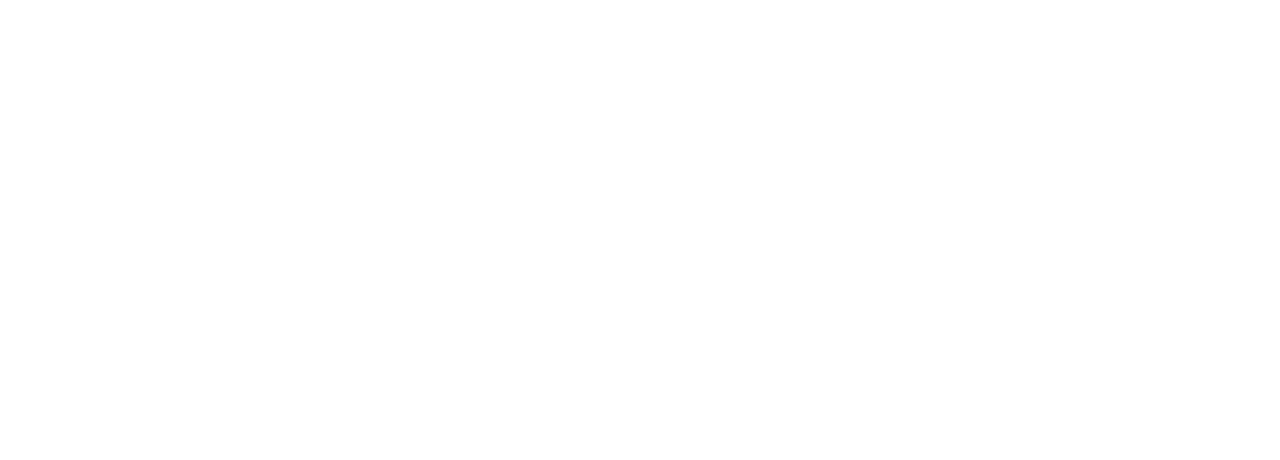
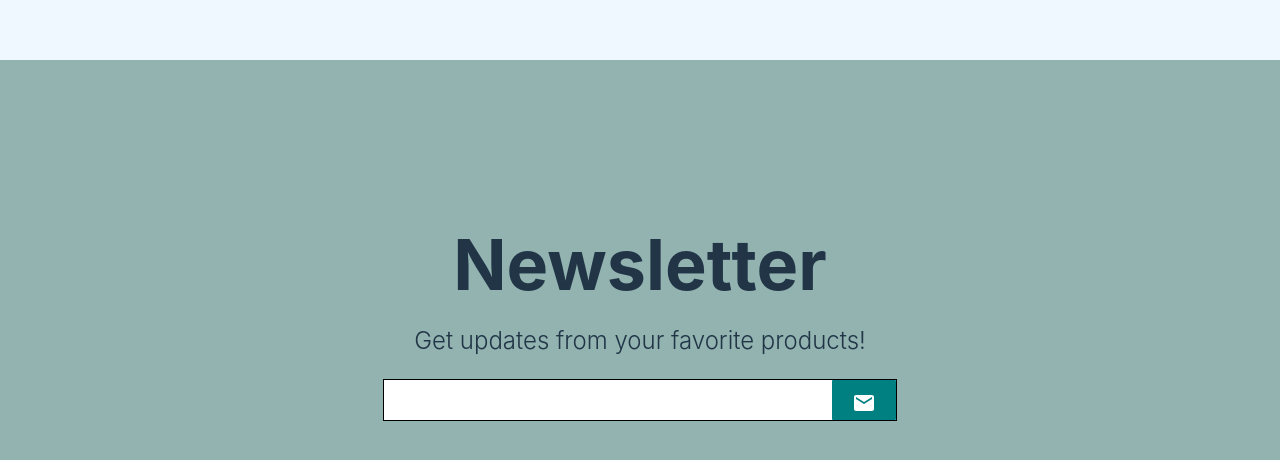
Before and after one commit to PrzemekChociaj/music-shop, a React (Vite) app: page / in a window 1280 px wide. Shown: the part 1640-2100 px from the top of the page. Before the commit the page ends 1770 px from the top, so only its background shows below. Built offline with nearby package versions, Linux system fonts and the light colour scheme.

Commit message:
Newsletter :sparkles:

```diff
--- a/src/components/Categories/Categories.tsx
+++ b/src/components/Categories/Categories.tsx
@@ -7,7 +7,6 @@
 		font-weight: bold;
 		border-radius: 1px;
 		background-color: #e4dada;
-		height: 900px;
 		width: 300px;
 		margin-top: 10px;
 		flex-direction: column;
--- /dev/null
+++ b/src/components/CdList/CdList.tsx
@@ -0,0 +1,11 @@
+import React from 'react';
+import styled from 'styled-components';
+const CdList = () => {
+	const Container = styled.div`
+		height: 100vh;
+		background-color: aliceblue;
+	`;
+	return <Container></Container>;
+};
+
+export default CdList;
--- a/src/components/MainContent/MainContent.tsx
+++ b/src/components/MainContent/MainContent.tsx
@@ -4,15 +4,18 @@
 
 const MainContent = () => {
 	const MainContainer = styled.div`
-		height: 870px;
+		height: 100vh;
 		width: 1550px;
 		border-color: black;
 		border-radius: 10px;
 		float: center;
-		position: relative;
-		bottom: 870px;
-		left: 310px;
+		position: absolute;
+		left:310px;
+		top:100px;
+
 		background-image: url('https://img.freepik.com/free-photo/young-woman-summer-clothes-listening-music-wearing-headphones-singing-along-favorite-song-dancing-earphones-standing-against-blue-background_1258-122074.jpg?w=1800&t=st=1676928567~exp=1676929167~hmac=612d6f0c71d60a4eed6a9a20e79296aa8e4eae1f64d948e141910009e5faa968');
+		background-repeat: no-repeat;
+		background-size:cover;
 	`;
 
 	const Title = styled.h1`
@@ -30,7 +33,7 @@
 
 	const Button = styled.button`
 		position: absolute;
-		top: 400px;
+		top: 600px;
 		left: 1150px;
 		font-family: 'Roboto Condensed', sans-serif;
 		height: 100px;
--- /dev/null
+++ b/src/components/Newsletter/Newsletter.tsx
@@ -0,0 +1,60 @@
+import React from 'react';
+import styled from 'styled-components';
+import MailIcon from '@mui/icons-material/Mail';
+
+const Newsletter = () => {
+	const Container = styled.div`
+		height: 60vh;
+		background-color: #92b3b0;
+		display: flex;
+		align-items: center;
+		justify-content: center;
+		top: 100px;
+		flex-direction: column;
+	`;
+	const Title = styled.h1`
+		font-size: 70px;
+		margin-bottom: 20px;
+	`;
+
+	const Description = styled.div`
+		font-size: 24px;
+		font-weight: 300;
+		margin-bottom: 20px;
+	`;
+
+	const InputContainer = styled.div`
+		width: 40%;
+		height: 40px;
+		background-color: white;
+		display: flex;
+		border: 1px solid black;
+		justify-content: space-between;
+	`;
+
+	const Input = styled.input`
+		border: none;
+		width: 100%;
+		padding-left: 20px;
+	`;
+	const Button = styled.button`
+		color: white;
+		background-color: teal;
+		border-radius: 1px;
+	`;
+
+	return (
+		<Container>
+			<Title>Newsletter</Title>
+			<Description>Get updates from your favorite products!</Description>
+			<InputContainer>
+				<Input />
+				<Button>
+					<MailIcon />{' '}
+				</Button>
+			</InputContainer>
+		</Container>
+	);
+};
+
+export default Newsletter;
--- a/src/components/Pages/Home.tsx
+++ b/src/components/Pages/Home.tsx
@@ -1,8 +1,10 @@
 import React from 'react'
 import Categories from '../Categories/Categories'
+import CdList from '../CdList/CdList'
 import Discount from '../Header/Discount'
 import Header from '../Header/Header'
 import MainContent from '../MainContent/MainContent'
+import Newsletter from '../Newsletter/Newsletter'
 
 const Home = () => {
   return (
@@ -11,6 +13,8 @@
    <Header />
    <Categories />
    <MainContent />
+   <CdList />
+   <Newsletter />
    </>
   )
 }
--- a/src/index.css
+++ b/src/index.css
@@ -2,7 +2,6 @@
 	font-family: Inter, system-ui, Avenir, Helvetica, Arial, sans-serif;
 	line-height: 1.5;
 	font-weight: 400;
-
 	color-scheme: light dark;
 	color: rgba(255, 255, 255, 0.87);
 	background-color: #242424;
```
